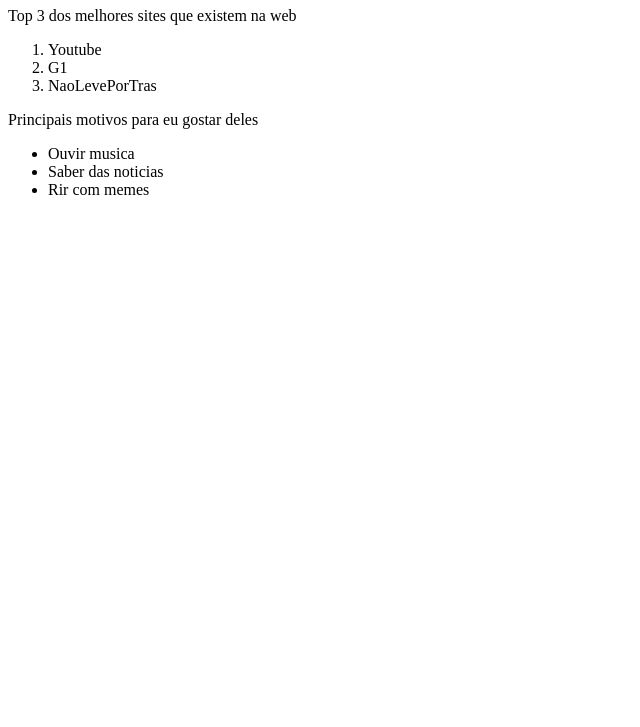
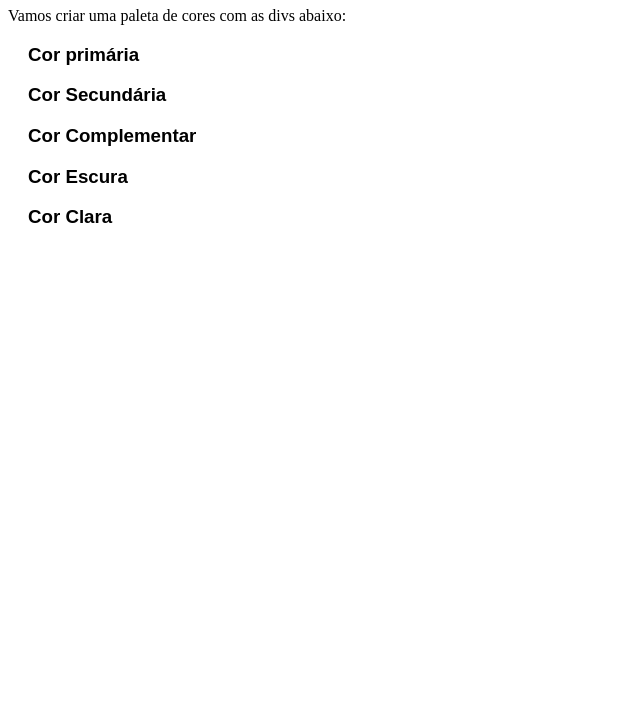
Before and after one commit to AlexandreAssisRib/trybe-exercises-repo, a plain HTML site: page index.html in a window 1280 px wide. Shown: the part 73-800 px from the top of the page, without its empty margins (0-640 px from the left). Drawn offline with Linux system fonts and the light colour scheme.

Commit message:
Exercicio 3.3 - para fixar II

```diff
--- a/index.html
+++ b/index.html
@@ -1,23 +1,27 @@
 <!DOCTYPE html>
 <html lang="pt-br">
-  <head>
-    <meta charset="UTF-8">
-    <title>Agrupando Seletores</title>
-    <link rel="stylesheet" href="style2.css">
-  </head>
-  <body>
-    <h1>Lista dos Melhores Sites que já vi</h1>
-    <p>Top 3 dos melhores sites que existem na web</p>
-    <ol>
-        <li>Youtube</li>
-        <li>G1</li>
-        <li>NaoLevePorTras</li>
-    </ol>
-    <p>Principais motivos para eu gostar deles</p>
-    <ul>
-        <li>Ouvir musica</li>
-        <li>Saber das noticias</li>
-        <li>Rir com memes</li>
-    </ul>
-  </body>
+<head>
+  <meta charset="UTF-8">
+  <title>Pseudoclasses</title>
+  <link rel="stylesheet" href="style.css">
+</head>
+<body>
+  <h1>Paleta de Cores</h1>
+  <p>Vamos criar uma paleta de cores com as divs abaixo:</p>
+  <div class="amarelo">
+    <h3>Cor primária</h3>
+  </div>
+  <div class="verde">
+    <h3>Cor Secundária</h3>
+  </div>
+  <div class="vermelho">
+    <h3>Cor Complementar</h3>
+  </div>
+  <div class="roxo">
+    <h3>Cor Escura</h3>
+  </div>
+  <div class="verde-agua">
+    <h3>Cor Clara</h3>
+  </div>
+</body>
 </html>
--- a/style.css
+++ b/style.css
@@ -1,14 +1,35 @@
-h1, p {
+div:hover {
+    border: 2px solid black;
+}
+
+.amarelo:hover {
+    color: yellow;
+    font-style: italic;
     text-align: center;
 
 }
 
-li:hover{
-    background-color: brown;
+.verde:hover {
+    color:green
 }
-li:active {
-    font-family:'serif';
+
+.vermelho:hover  {
+    color: red;
+    font-size: xx-large;
+    font-style: italic;
 }
-li {
-    list-style: none;
+
+.roxo:hover {
+    color: rgb(100, 37, 100);
 }
+
+.verde-agua:hover {
+    color: aqua;
+    font-style: italic;
+}
+h3 {
+    font-family: Arial, Helvetica, sans-serif;
+    font-style: bold;
+    position: relative;
+    left: 20px;
+}
```
